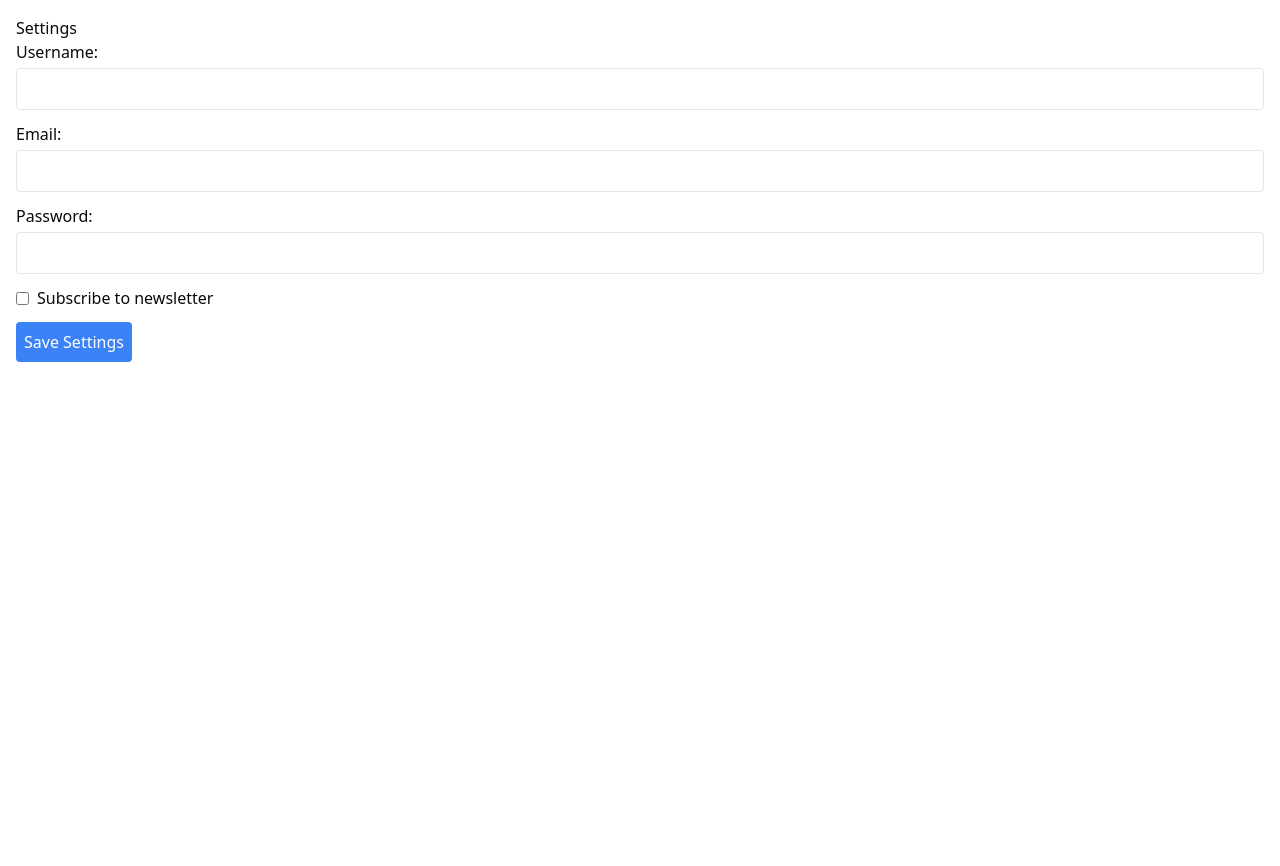
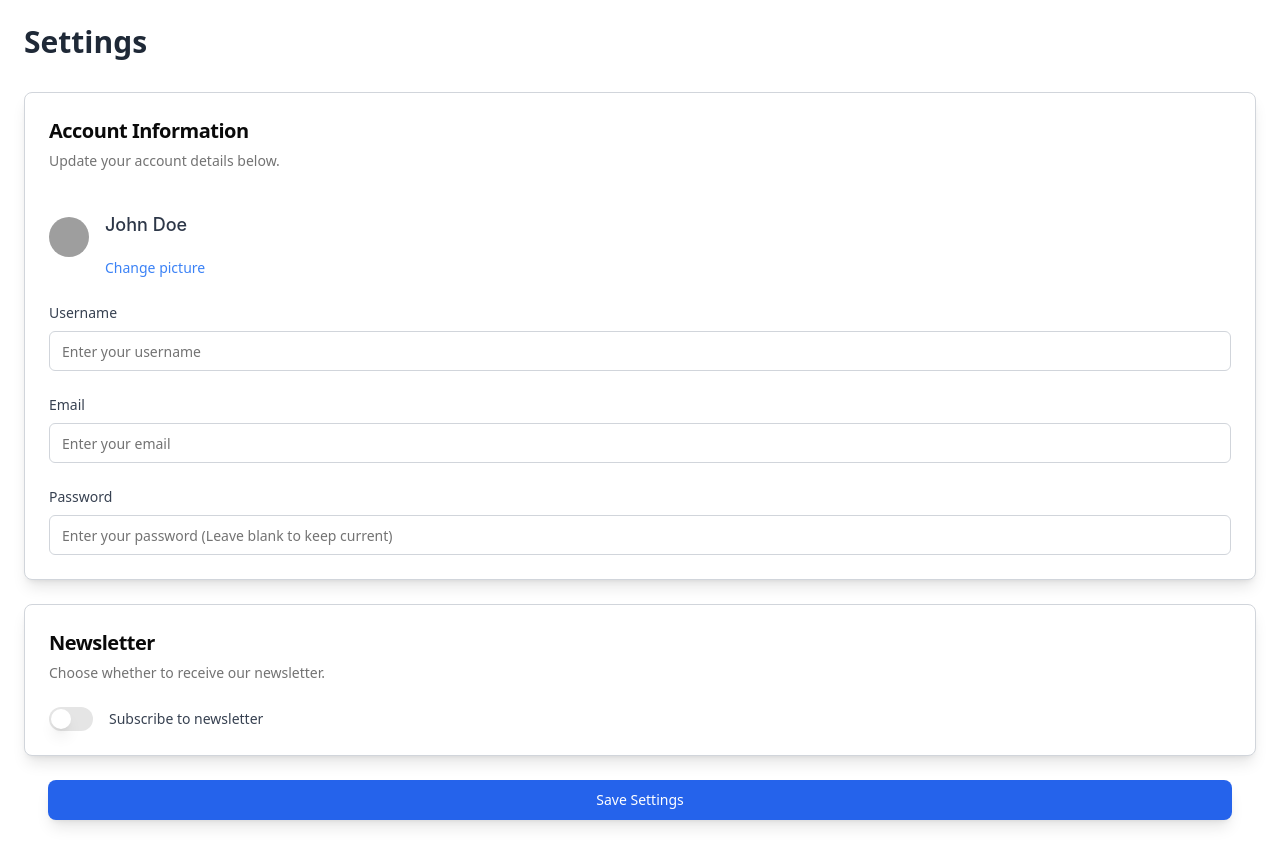
Before and after one commit to 5sansiva/Timewise, a Next.js app: page /Home/Settings in a window 1280 px wide. Before the commit the page ends 800 px from the top, so only its background shows below. Built offline with nearby package versions, Linux system fonts and the light colour scheme; grey boxes are pictures that could not be loaded.

Commit message:
New settings page is added

```diff
--- a/package.json
+++ b/package.json
@@ -22,6 +22,7 @@
     "@radix-ui/react-slot": "^1.1.0",
     "@radix-ui/react-switch": "^1.1.1",
     "@radix-ui/react-tabs": "^1.1.1",
+    "@radix-ui/react-tooltip": "^1.1.4",
     "bcrypt": "^5.1.1",
     "body-parser": "^1.20.3",
     "class-variance-authority": "^0.7.0",
--- a/src/app/components/Settings.tsx
+++ b/src/app/components/Settings.tsx
@@ -1,6 +1,15 @@
-import React, { useState } from 'react';
+'use client'
 
-const SettingsPage: React.FC = () => {
+import { useState } from 'react';
+import { Button } from "@/components/ui/button";
+import { Input } from "@/components/ui/input";
+import { Label } from "@/components/ui/label";
+import { Switch } from "@/components/ui/switch";
+import { Card, CardContent, CardDescription, CardFooter, CardHeader, CardTitle } from "@/components/ui/card";
+import { Avatar, AvatarFallback, AvatarImage } from "@/components/ui/avatar";
+import { Tooltip, TooltipContent, TooltipProvider, TooltipTrigger } from "@/components/ui/tooltip"
+
+export default function SettingsPage() {
   const [username, setUsername] = useState('');
   const [email, setEmail] = useState('');
   const [password, setPassword] = useState('');
@@ -13,63 +22,110 @@ const SettingsPage: React.FC = () => {
   };
 
   return (
-    <div className="settings-page p-4">
-      <h1>Settings</h1>
+    <div className="container mx-auto p-6 font-sans">
+      <h1 className="text-3xl font-semibold mb-8 text-gray-800">Settings</h1>
+
       <form onSubmit={handleSave}>
-        <div className="mb-3">
-          <label htmlFor="username" className="block mb-1">Username:</label>
-          <input
+        <div className="space-y-6">
+          {/* Profile Section */}
+          <Card className="border border-gray-300 shadow-lg rounded-lg">
+            <CardHeader>
+              <CardTitle className="text-xl font-semibold">Account Information</CardTitle>
+              <CardDescription>Update your account details below.</CardDescription>
+            </CardHeader>
+            <CardContent>
+              <div className="grid gap-6">
+                {/* Avatar Section */}
+                <div className="flex justify-start items-center space-x-4">
+                  <Avatar>
+                    <AvatarImage src="https://placekitten.com/200/200" alt="User Avatar" />
+                    <AvatarFallback>U</AvatarFallback>
+                  </Avatar>
+                  <div>
+                    <h2 className="text-lg font-medium text-gray-700">John Doe</h2>
+                    <TooltipProvider>
+                      <Tooltip>
+                        <TooltipTrigger className="text-sm text-blue-500 hover:underline">
+                          Change picture
+                        </TooltipTrigger>
+                        <TooltipContent>
+                          Change your profile picture
+                        </TooltipContent>
+                      </Tooltip>
+                    </TooltipProvider>
+                  </div>
+                </div>
+
+                {/* Username Input */}
+                <div className="grid gap-2">
+                  <Label htmlFor="username" className="text-sm font-medium text-gray-700">Username</Label>
+                  <Input
+                    id="username"
                     type="text"
-            id="username"
                     value={username}
                     onChange={(e) => setUsername(e.target.value)}
                     required
-            className="form-input p-2 border rounded w-full"
+                    className="border-gray-300 focus:ring-2 focus:ring-blue-500"
+                    placeholder="Enter your username"
                   />
                 </div>
 
-        <div className="mb-3">
-          <label htmlFor="email" className="block mb-1">Email:</label>
-          <input
+                {/* Email Input */}
+                <div className="grid gap-2">
+                  <Label htmlFor="email" className="text-sm font-medium text-gray-700">Email</Label>
+                  <Input
+                    id="email"
                     type="email"
-            id="email"
                     value={email}
                     onChange={(e) => setEmail(e.target.value)}
                     required
-            className="form-input p-2 border rounded w-full"
+                    className="border-gray-300 focus:ring-2 focus:ring-blue-500"
+                    placeholder="Enter your email"
                   />
                 </div>
 
-        <div className="mb-3">
-          <label htmlFor="password" className="block mb-1">Password:</label>
-          <input
+                {/* Password Input */}
+                <div className="grid gap-2">
+                  <Label htmlFor="password" className="text-sm font-medium text-gray-700">Password</Label>
+                  <Input
+                    id="password"
                     type="password"
-            id="password"
                     value={password}
                     onChange={(e) => setPassword(e.target.value)}
-            className="form-input p-2 border rounded w-full"
+                    className="border-gray-300 focus:ring-2 focus:ring-blue-500"
+                    placeholder="Enter your password (Leave blank to keep current)"
                   />
                 </div>
+              </div>
+            </CardContent>
+          </Card>
 
-        <div className="mb-3">
-          <label htmlFor="newsletter" className="flex items-center">
-            <input
-              type="checkbox"
+          {/* Newsletter Section */}
+          <Card className="border border-gray-300 shadow-lg rounded-lg">
+            <CardHeader>
+              <CardTitle className="text-xl font-semibold">Newsletter</CardTitle>
+              <CardDescription>Choose whether to receive our newsletter.</CardDescription>
+            </CardHeader>
+            <CardContent>
+              <div className="flex items-center space-x-4">
+                <Switch
                   id="newsletter"
                   checked={newsletter}
-              onChange={(e) => setNewsletter(e.target.checked)}
-              className="mr-2"
+                  onCheckedChange={(checked) => setNewsletter(checked)}
                 />
-            Subscribe to newsletter
-          </label>
+                <Label htmlFor="newsletter" className="text-sm font-medium text-gray-700">Subscribe to newsletter</Label>
               </div>
+            </CardContent>
+          </Card>
 
-        <button type="submit" className="button button-primary p-2 bg-blue-500 text-white rounded">
+          {/* Save Button */}
+          <CardFooter>
+            <Button type="submit" className="w-full bg-blue-600 hover:bg-blue-700 text-white font-medium py-2 px-4 rounded-lg shadow-lg transition duration-150 ease-in-out">
               Save Settings
-        </button>
+            </Button>
+          </CardFooter>
+        </div>
       </form>
     </div>
   );
-};
-//
-export default SettingsPage;
+}
--- /dev/null
+++ b/src/components/ui/tooltip.tsx
@@ -0,0 +1,30 @@
+"use client"
+
+import * as React from "react"
+import * as TooltipPrimitive from "@radix-ui/react-tooltip"
+
+import { cn } from "@/lib/utils"
+
+const TooltipProvider = TooltipPrimitive.Provider
+
+const Tooltip = TooltipPrimitive.Root
+
+const TooltipTrigger = TooltipPrimitive.Trigger
+
+const TooltipContent = React.forwardRef<
+  React.ElementRef<typeof TooltipPrimitive.Content>,
+  React.ComponentPropsWithoutRef<typeof TooltipPrimitive.Content>
+>(({ className, sideOffset = 4, ...props }, ref) => (
+  <TooltipPrimitive.Content
+    ref={ref}
+    sideOffset={sideOffset}
+    className={cn(
+      "z-50 overflow-hidden rounded-md border bg-popover px-3 py-1.5 text-sm text-popover-foreground shadow-md animate-in fade-in-0 zoom-in-95 data-[state=closed]:animate-out data-[state=closed]:fade-out-0 data-[state=closed]:zoom-out-95 data-[side=bottom]:slide-in-from-top-2 data-[side=left]:slide-in-from-right-2 data-[side=right]:slide-in-from-left-2 data-[side=top]:slide-in-from-bottom-2",
+      className
+    )}
+    {...props}
+  />
+))
+TooltipContent.displayName = TooltipPrimitive.Content.displayName
+
+export { Tooltip, TooltipTrigger, TooltipContent, TooltipProvider }
```
Also changed, not shown: components.json, 1 other file (tests, documents, lock files or other folders). Lines whose indentation alone changed are shown as unchanged.
